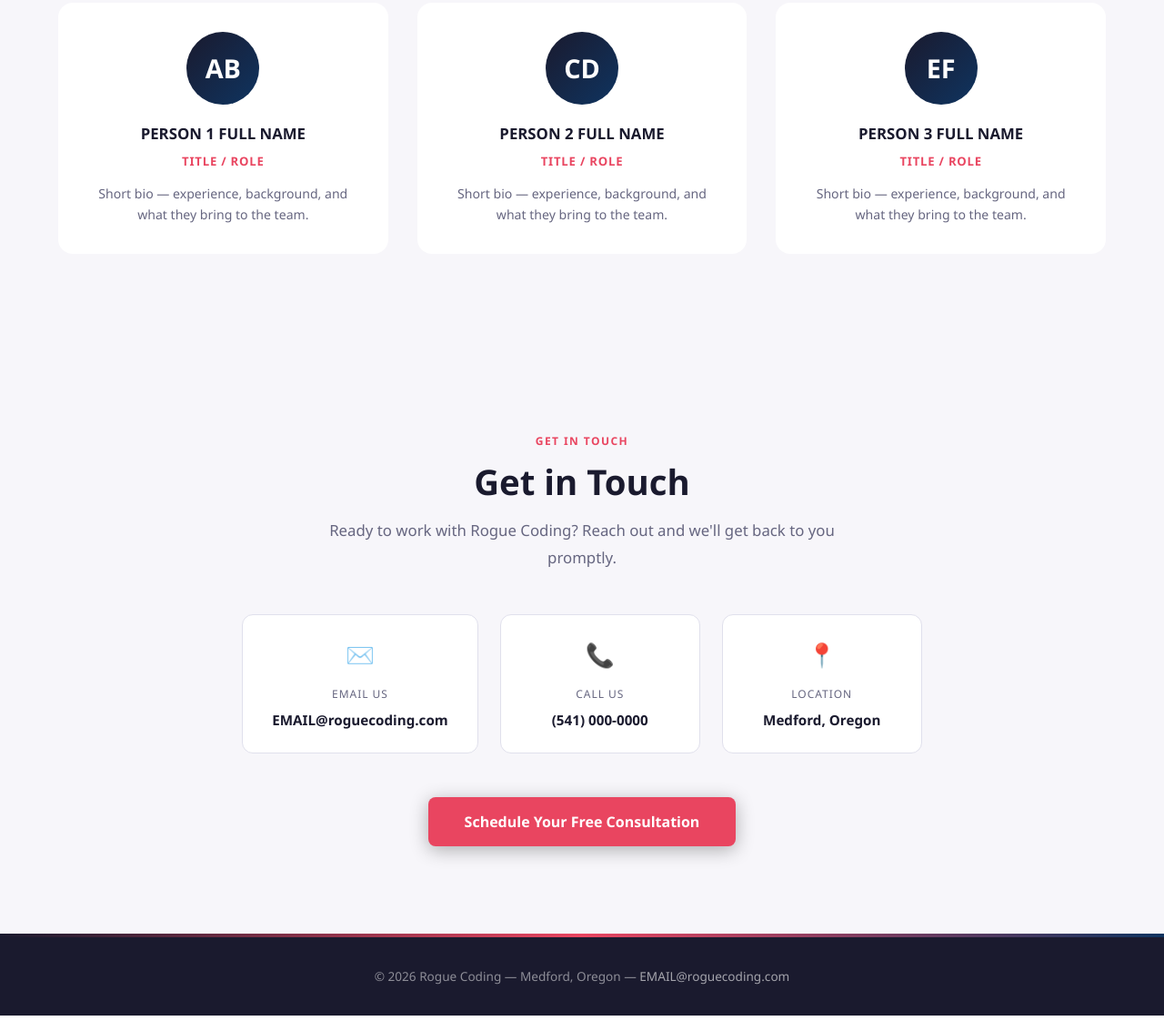
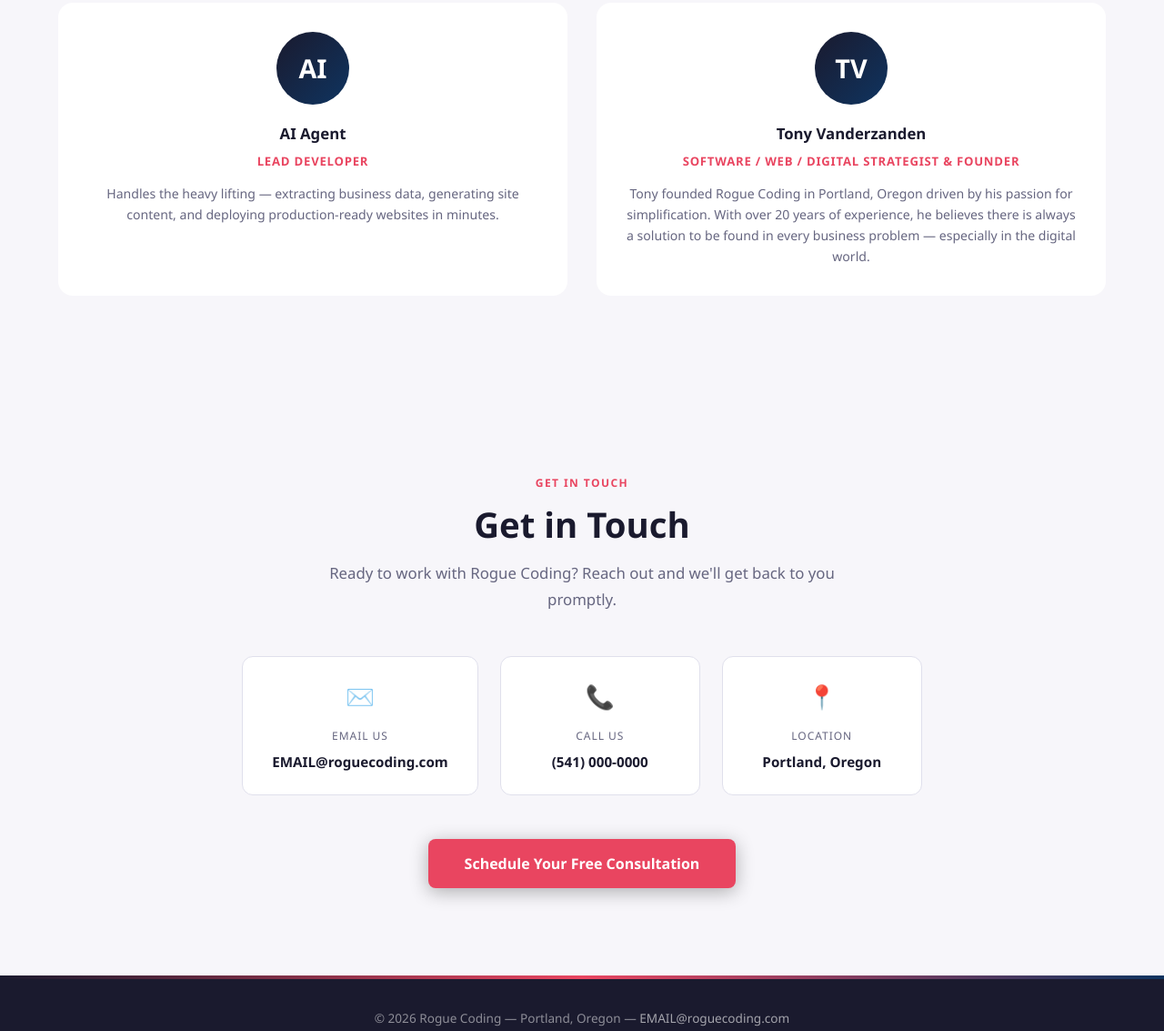
Before and after one commit to thetvanderzanden/rogue-coding, a plain HTML site: page index.html in a window 1280 px wide. Shown: the part 2724-3857 px from the top of the page at 91% size. Drawn offline with Linux system fonts and the light colour scheme.

Commit message:
Add team members, update location to Portland Oregon

```diff
--- a/index.html
+++ b/index.html
@@ -8,8 +8,8 @@
     PRIMARY SEO
     REPLACE: title, description, keywords, canonical URL
   ============================================================ -->
-  <title>Rogue Coding | Built Different. Delivered Fast. | Medford, Oregon</title>
-  <meta name="description" content="Rogue Coding is a Rogue Coding is an AI-powered web design agency that delivers professional, fully customized websites to small businesses across the United States. based in Medford, Oregon. Rogue Coding delivers fully customized, professional websites for small businesses in minutes using AI automation — at a fraction of typical agency costs." />
+  <title>Rogue Coding | Built Different. Delivered Fast. | Portland, Oregon</title>
+  <meta name="description" content="Rogue Coding is a Rogue Coding is an AI-powered web design agency that delivers professional, fully customized websites to small businesses across the United States. based in Portland, Oregon. Rogue Coding delivers fully customized, professional websites for small businesses in minutes using AI automation — at a fraction of typical agency costs." />
   <meta name="keywords" content="web design for small business, AI website builder, affordable web design, fast website launch, small business websites" />
   <meta name="author" content="Rogue Coding" />
   <meta name="robots" content="index, follow, max-snippet:-1, max-image-preview:large, max-video-preview:-1" />
@@ -47,9 +47,9 @@
     Find coordinates: maps.google.com → right-click your location
   ============================================================ -->
   <meta name="geo.region" content="US-OR" />
-  <meta name="geo.placename" content="Medford, Oregon" />
-  <meta name="geo.position" content="42.3265;-122.8756" />
-  <meta name="ICBM" content="42.3265, -122.8756" />
+  <meta name="geo.placename" content="Portland, Oregon" />
+  <meta name="geo.position" content="45.5051;-122.6750" />
+  <meta name="ICBM" content="45.5051, -122.6750" />
 
   <!-- ============================================================
     JSON-LD STRUCTURED DATA
@@ -72,12 +72,12 @@
         "telephone": "+1-541-000-0000",
         "address": {
           "@type": "PostalAddress",
-          "addressLocality": "Medford",
+          "addressLocality": "Portland",
           "addressRegion": "OR",
           "addressCountry": "US"
         },
         "areaServed": [
-          { "@type": "City", "name": "Medford" },
+          { "@type": "City", "name": "Portland" },
           { "@type": "State", "name": "Oregon" }
         ],
         "priceRange": "$$",
@@ -102,7 +102,7 @@
         "@type": "WebPage",
         "@id": "https://www.roguecoding.com/#webpage",
         "url": "https://www.roguecoding.com",
-        "name": "Rogue Coding | Built Different. Delivered Fast. | Medford, Oregon",
+        "name": "Rogue Coding | Built Different. Delivered Fast. | Portland, Oregon",
         "isPartOf": { "@id": "https://www.roguecoding.com/#website" },
         "about": { "@id": "https://www.roguecoding.com/#business" },
         "breadcrumb": {
@@ -724,24 +724,17 @@
       <div class="team-grid">
 
         <div class="team-card">
-          <div class="team-avatar">AB</div><!-- REPLACE with initials -->
-          <h3>PERSON 1 FULL NAME</h3>
-          <div class="role">TITLE / ROLE</div>
-          <p>Short bio — experience, background, and what they bring to the team.</p>
+          <div class="team-avatar">AI</div>
+          <h3>AI Agent</h3>
+          <div class="role">Lead Developer</div>
+          <p>Handles the heavy lifting — extracting business data, generating site content, and deploying production-ready websites in minutes.</p>
         </div>
 
         <div class="team-card">
-          <div class="team-avatar">CD</div>
-          <h3>PERSON 2 FULL NAME</h3>
-          <div class="role">TITLE / ROLE</div>
-          <p>Short bio — experience, background, and what they bring to the team.</p>
-        </div>
-
-        <div class="team-card">
-          <div class="team-avatar">EF</div>
-          <h3>PERSON 3 FULL NAME</h3>
-          <div class="role">TITLE / ROLE</div>
-          <p>Short bio — experience, background, and what they bring to the team.</p>
+          <div class="team-avatar">TV</div>
+          <h3>Tony Vanderzanden</h3>
+          <div class="role">Software / Web / Digital Strategist & Founder</div>
+          <p>Tony founded Rogue Coding in Portland, Oregon driven by his passion for simplification. With over 20 years of experience, he believes there is always a solution to be found in every business problem — especially in the digital world.</p>
         </div>
 
       </div>
@@ -771,7 +764,7 @@
         <div class="contact-card">
           <div class="contact-card-icon">📍</div>
           <div class="contact-card-label">Location</div>
-          <div class="contact-card-value">Medford, Oregon</div>
+          <div class="contact-card-value">Portland, Oregon</div>
         </div>
       </div>
 
@@ -787,7 +780,7 @@
     REPLACE: year, company name, city/state, email
   -->
   <footer role="contentinfo">
-    <p>&copy; 2026 Rogue Coding &mdash; Medford, Oregon &mdash; <a href="mailto:EMAIL@roguecoding.com">EMAIL@roguecoding.com</a></p>
+    <p>&copy; 2026 Rogue Coding &mdash; Portland, Oregon &mdash; <a href="mailto:EMAIL@roguecoding.com">EMAIL@roguecoding.com</a></p>
   </footer>
 
   <!-- CONSULTATION MODAL
```
